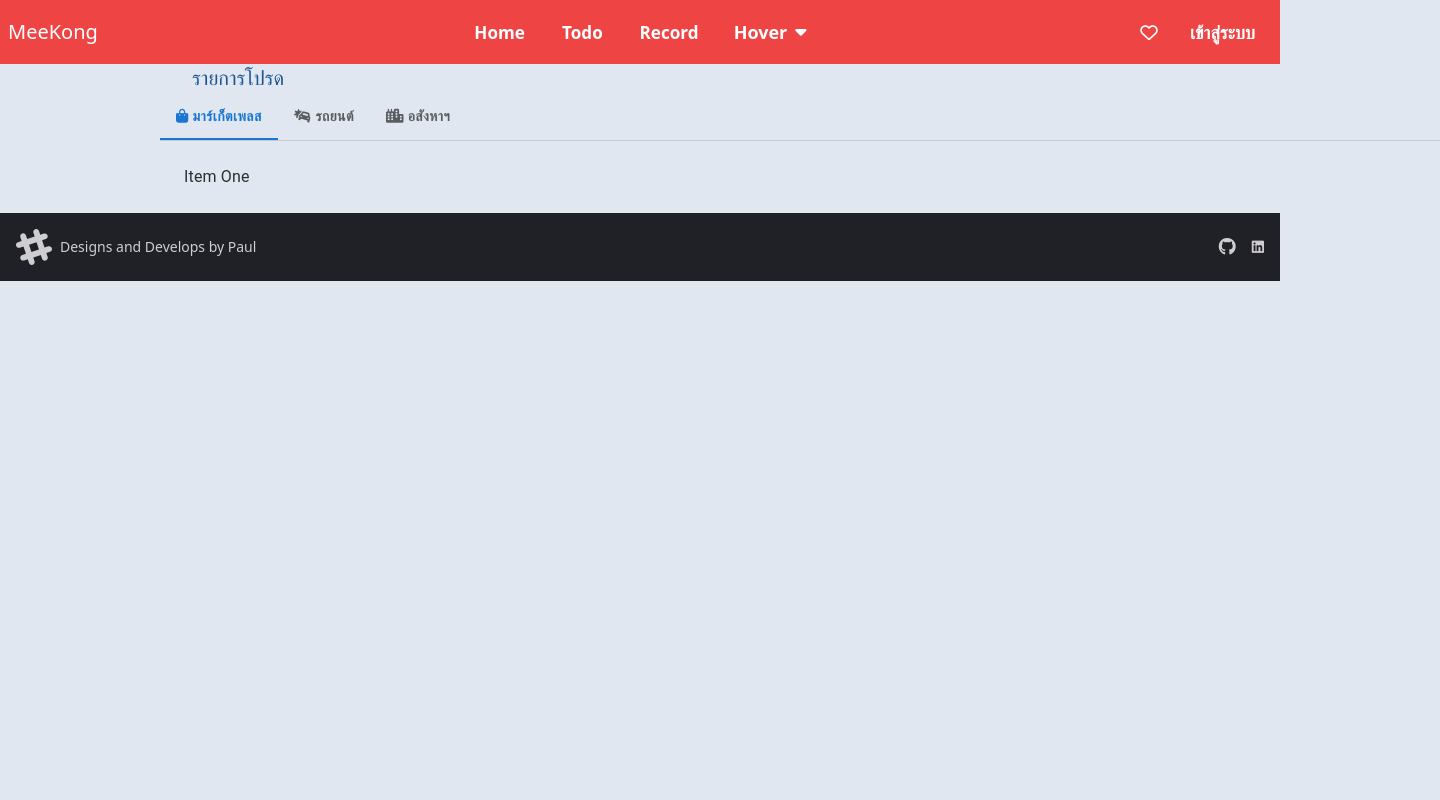
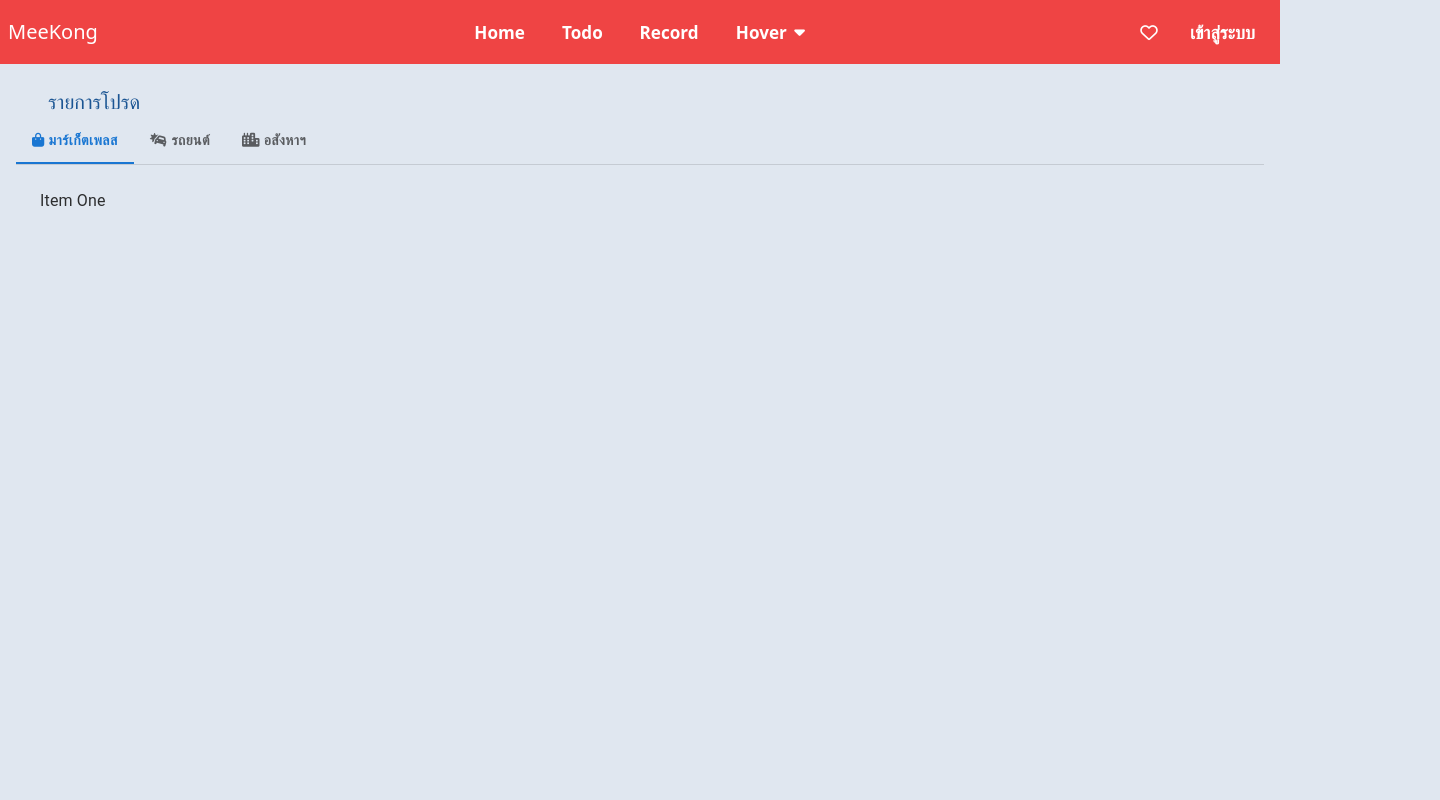
Before and after one commit to ppaauuoo/react-project, a React (Vite) app in the folder client/: page /favorite in a window 1280 px wide. Shown: the top 800 px of the page, 1440 px wide, since content can reach past the window. Built offline with nearby package versions, Linux system fonts and the light colour scheme.

Commit message:
fix stuff

```diff
--- a/client/src/components/LayoutComponents/Navbar.tsx
+++ b/client/src/components/LayoutComponents/Navbar.tsx
@@ -77,7 +77,7 @@ function Navbar() {
         >
           Record
         </Link>
-        <div className="dropdown dropdown-hover">
+        <div className="dropdown dropdown-hover hidden sm:flex">
           <label tabIndex={0} className="btn btn-ghost normal-case text-lg">
             Hover <i className="fa-solid fa-caret-down" />
           </label>
--- a/client/src/routes/Favorite.tsx
+++ b/client/src/routes/Favorite.tsx
@@ -3,7 +3,7 @@ import BasicTabs from "../components/BasicTabs"
 function Favorite(){
     return (
         <>
-        <div className="container m-0 sm:mx-40">
+        <div className="px-4 py-6 min-h-screen">
             <span className="text-xl text-primary px-8">รายการโปรด</span>
             <BasicTabs/>
         </div>
--- a/client/src/routes/TodoList.tsx
+++ b/client/src/routes/TodoList.tsx
@@ -78,7 +78,7 @@ const TodoList = () => {
   }
 
   return (
-    <div className="px-4 py-6 h-screen">
+    <div className="px-4 py-6">
       <h3 className="text-3xl font-bold pb-4">Todo List</h3>
       <Link className="btn btn-primary btn-sm" to={`/add/todo`}>
         Add Todo
```
